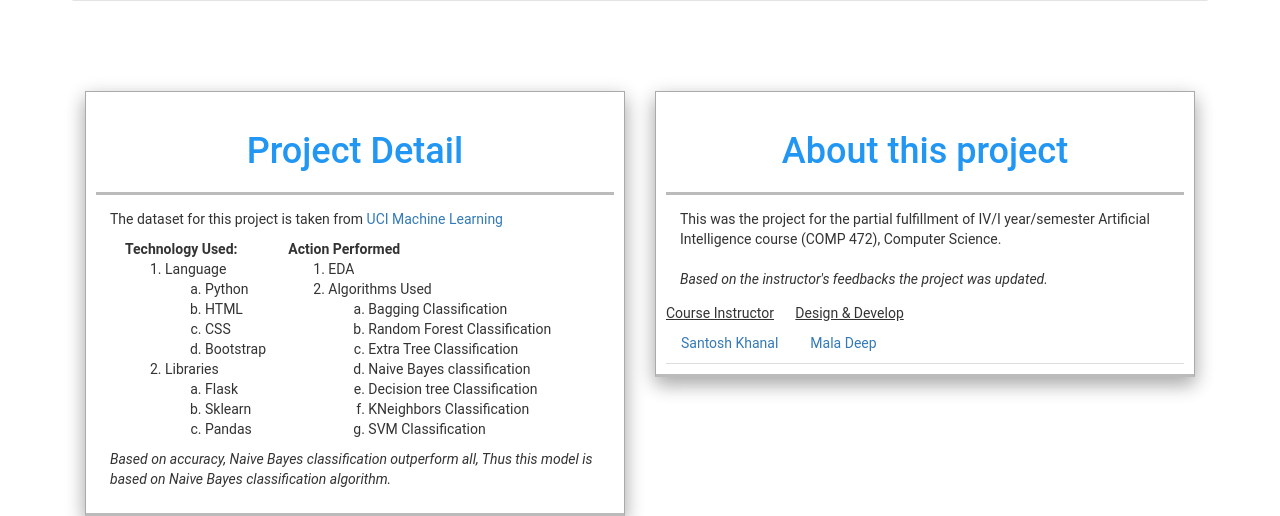
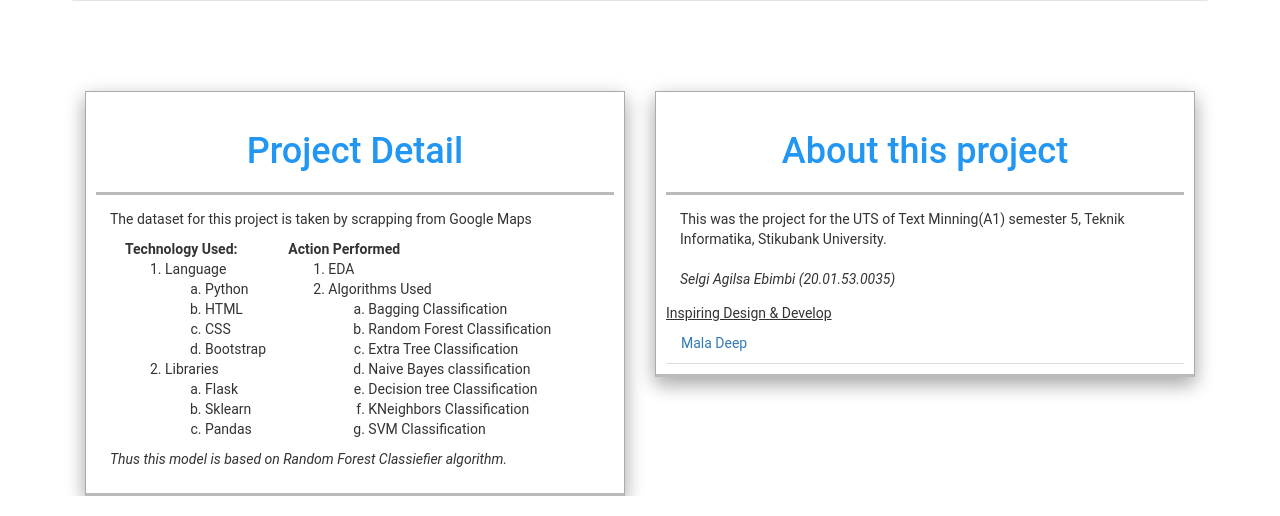
Before and after one commit to SelgiAgilsa/uts-textminning, a Flask app: page / in a window 1280 px wide. Shown: the part 549-1065 px from the top of the page. Run offline with Flask 2, Linux system fonts and the light colour scheme; some libraries are stand-ins or nearby versions.

Commit message:
Update home.html

```diff
--- a/templates/home.html
+++ b/templates/home.html
@@ -77,7 +77,7 @@
 
 <div class="jumbotron jumbotron-fluid p-y-3">
       <div class="container text-xs-center text-white">
-        <a href="https://github.com/maladeep/sms-spam-ham-detector" target="_blank" title="View code at Github"> <ion-icon name="logo-github" size="large"></ion-icon></a>
+        <a href="https://github.com/SelgiAgilsa/uts-textminning" target="_blank" title="View code at Github"> <ion-icon name="logo-github" size="large"></ion-icon></a>
 
         <h1 class="display-1 card-header" align="center" style="color:#2196F3;">Positive or Negative | Reviews Detector  </h1>
         <p class="lead" align="center"> Paste your Reviews below to check whether it is positive or negative.  </p>
@@ -118,7 +118,7 @@
                         </div>
                         <div class="card-body">
                         <p class="card-p">
-                                The dataset for this project is taken from  <a href="https://archive.ics.uci.edu/ml/datasets/sms+spam+collection" target="_blank">UCI Machine Learning</a>
+                                The dataset for this project is taken by scrapping from Google Maps</a>
 
 <div class="col-md-4">
   <b>Technology Used:  </b>
@@ -166,7 +166,7 @@
 
 
 </div>
-<i>Based on accuracy, Naive Bayes classification outperform all, Thus this model is based on Naive Bayes classification algorithm.</i>
+<i>Thus this model is based on Random Forest Classiefier algorithm.</i>
 
 
 
@@ -189,19 +189,18 @@
                        	</div>
                        	<div class="card-body">
                      	  <p class="card-p">
-                                This was the  project for the  partial fulfillment of IV/I year/semester Artificial Intelligence course (COMP 472), Computer Science.
+                                This was the  project for the UTS of Text Minning(A1) semester 5, Teknik Informatika, Stikubank University.
 <br>
 <br>
-                                    <i>Based on the instructor's feedbacks the project was updated.</i>
+                                    <i>Selgi Agilsa Ebimbi (20.01.53.0035)</i>
 
                             </p>
                      	</div>
 
                      	<nav class="nav-tabs">
                      		<ul class="nav nav-pills center">
-                                <li class="card-action"><u>Course Instructor</u> <a href="#">Santosh Khanal</a></li>
 
-                                  <li class="card-action"><u> Design & Develop </u> <a href="https://github.com/maladeep" target="_blank"> Mala Deep</a> </li>
+                                  <li class="card-action"><u> Inspiring Design & Develop </u> <a href="https://github.com/maladeep" target="_blank"> Mala Deep</a> </li>
 
                             </ul>
 
```
